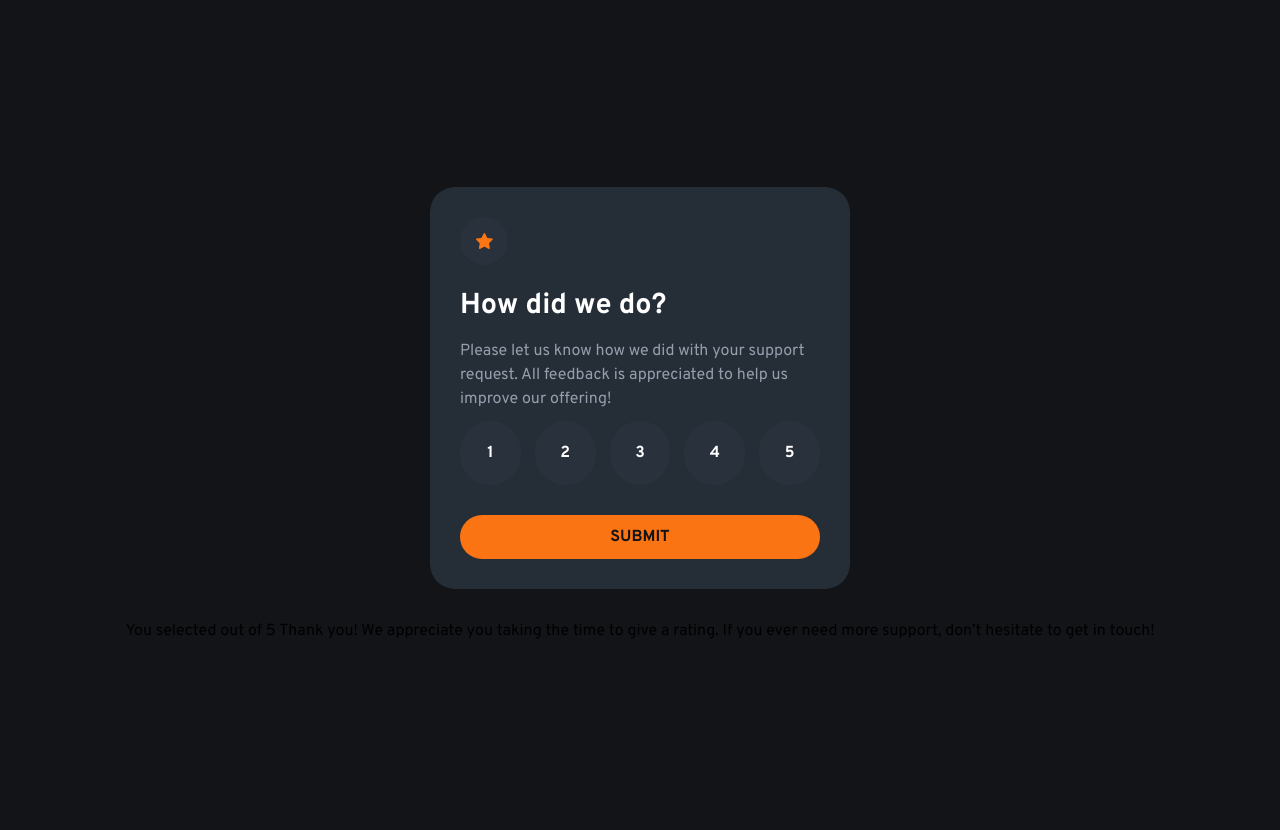
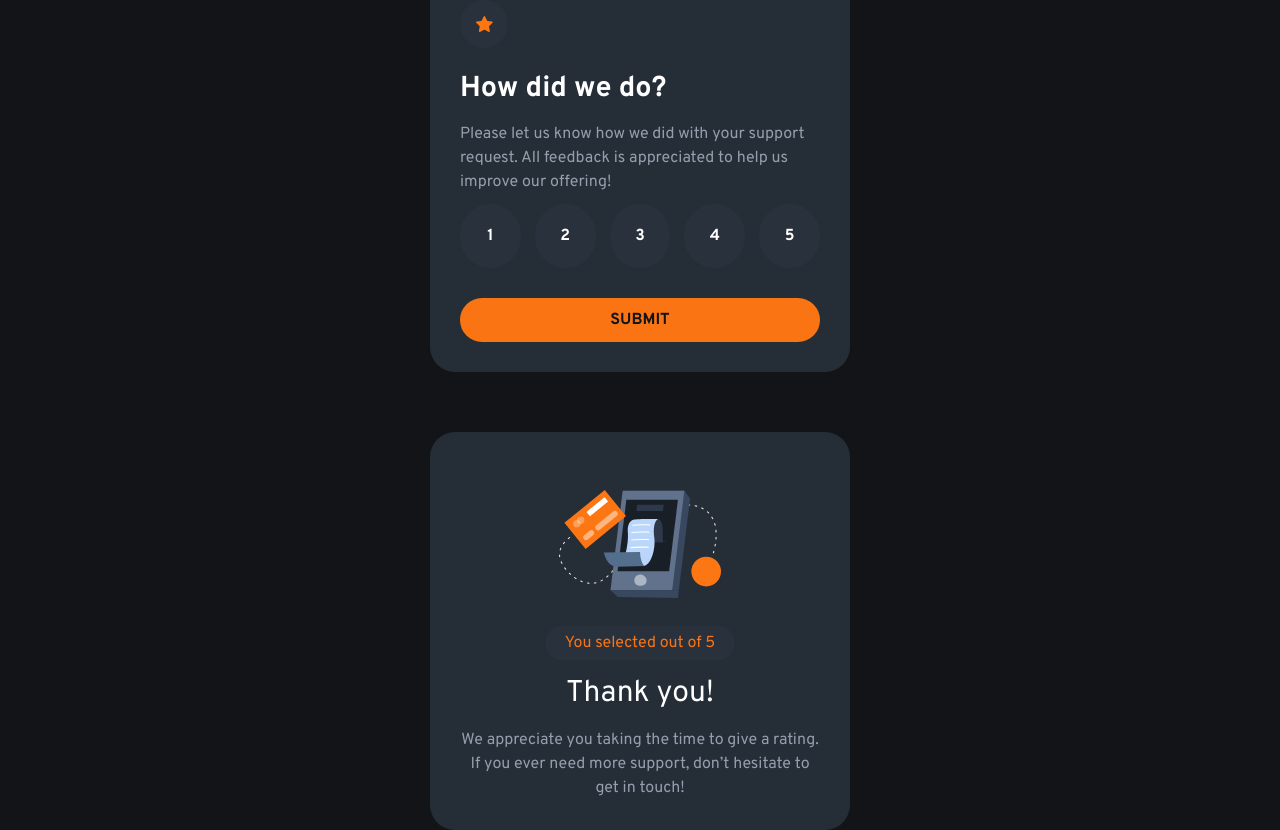
Before and after one commit to xStephx/interactive-rating-component-challenge, a plain HTML site: page index.html in a window 1280 px wide. Before the commit the page ends 800 px from the top, so only its background shows below. Drawn offline with nearby package versions, Linux system fonts and the light colour scheme.

Commit message:
added style on Thank you state

```diff
--- a/index.html
+++ b/index.html
@@ -41,14 +41,21 @@
   <!-- Rating state end -->
 
   <!-- Thank you state start -->
-
-  You selected <!-- Add rating here --> out of 5
-
-  Thank you!
-
-  We appreciate you taking the time to give a rating. If you ever need more support,
-  don’t hesitate to get in touch!
-
+   <section class="flex flex-col justify-center bg-DarkBlue max-w-[420px] m-[30px] md:p-[30px] p-[20px] rounded-[25px]">
+    <div class="flex justify-center items-center my-7">
+      <img src="assets/images/illustration-thank-you.svg" alt="Thank You Illustration">
+    </div>
+    <div class="flex items-center justify-center">
+      <p class="bg-[rgb(41,49,60)] text-Orange font-normal rounded-full px-[20px] py-[5px] md:text-base text-sm">You selected <!-- Add rating here --> out of 5</p>
+    </div>
+    <div class="flex flex-col justify-center items-center text-center">
+      <h2 class="text-White text-3xl font-normal my-4">Thank you!</h2>
+      <p class="text-LightGrey md:text-base text-sm">
+        We appreciate you taking the time to give a rating. If you ever need more support,
+        don’t hesitate to get in touch!
+      </p>
+    </div>
+   </section>
   <!-- Thank you state end -->
 
 
```
